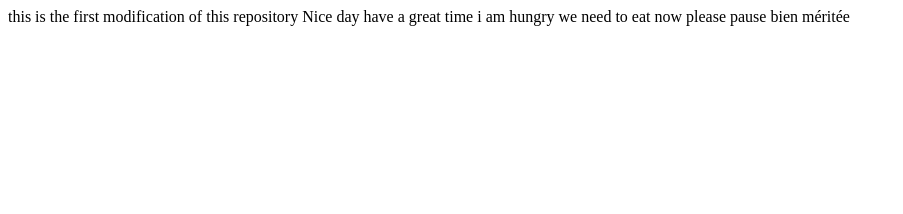
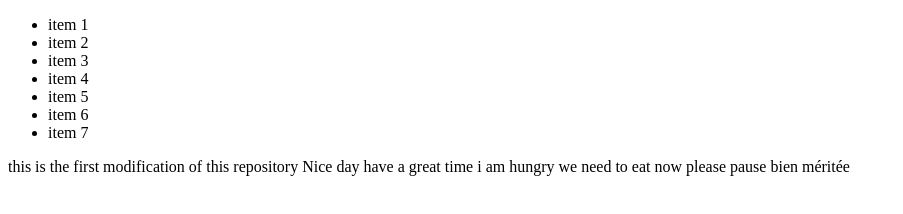
Before and after one commit to GRAAM8/Repository1-, a plain HTML site: page index.html in a window 1280 px wide. Shown: the whole page, without its empty margins (0-903 px from the left). Drawn offline with Linux system fonts and the light colour scheme.

Commit message:
rajout de menu de navigation
tu peux rajouter les éléments nécessaires stp

```diff
--- a/index.html
+++ b/index.html
@@ -5,11 +5,27 @@
     <title>Hello Ulysse</title>
   </head>
   <body>
+
+  	<header>
+	<nav>
+		<ul>
+			<li>item 1</li>
+			<li>item 2</li>
+			<li>item 3</li>
+			<li>item 4</li>
+			<li>item 5</li>
+			<li>item 6</li>
+			<li>item 7</li>
+	</ul>
+</nav>
+</header>
+
 this is the first modification of this repository
 Nice day
 have a great time
 i am hungry
 we need to eat now please
 pause bien méritée
+
   </body>
 </html>
```
